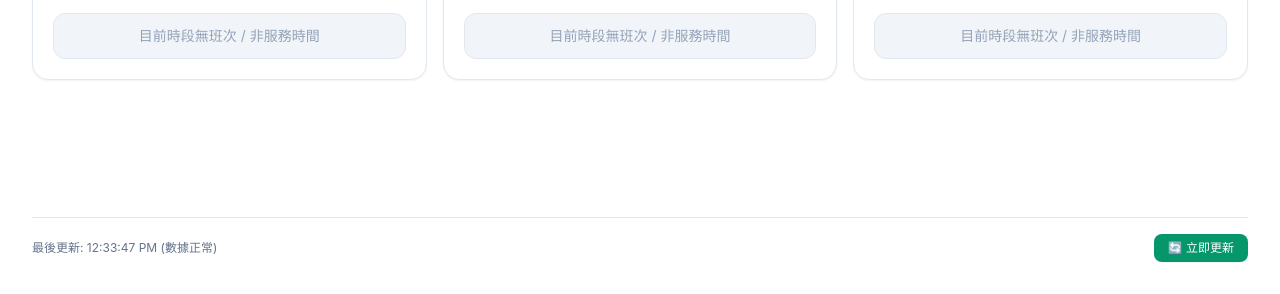
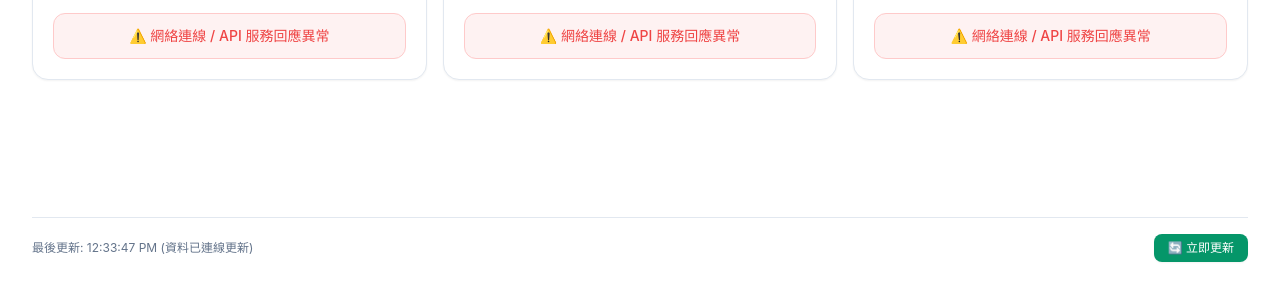
Before and after one commit to jackykogame/BusDashboard, a plain HTML site: page index.html in a window 1280 px wide. Shown: the part 506-800 px from the top of the page. Drawn offline with nearby package versions, Linux system fonts and the light colour scheme; no server answers.

Commit message:
Add files via upload

```diff
--- a/index.html
+++ b/index.html
@@ -21,7 +21,7 @@
     <header class="flex justify-between items-center mb-6 border-b border-slate-200 pb-4">
         <div>
             <h1 class="text-2xl font-black tracking-wide text-emerald-700">出門 Dashboard</h1>
-            <p class="text-xs text-slate-500 mt-0.5">即時到站時間 (即時數據版)</p>
+            <p class="text-xs text-slate-500 mt-0.5">即時到站時間 (全網絡智慧修復版)</p>
         </div>
         <div class="text-right">
             <div id="clock" class="text-3xl font-extrabold tracking-wider text-amber-500">00:00:00</div>
@@ -43,7 +43,6 @@
     </footer>
 
     <script>
-        // 6 個路線配置與通用 API 設定
         const ROUTES_CONFIG = [
             {
                 id: "219X_LKC",
@@ -51,7 +50,9 @@
                 destText: "尖沙咀",
                 stopName: "麗港城總站",
                 kmbStopId: "C1BD1F3A215CD41F",
-                ctbStopId: null
+                ctbStopId: null,
+                dir: "O",
+                serviceRemark: "尾班車 20:00"
             },
             {
                 id: "219X_KRN",
@@ -59,7 +60,9 @@
                 destText: "尖沙咀",
                 stopName: "山谷道",
                 kmbStopId: "BA06E8E2D7705B85",
-                ctbStopId: null
+                ctbStopId: null,
+                dir: "O",
+                serviceRemark: "尾班車 20:00"
             },
             {
                 id: "17_RHM",
@@ -67,7 +70,9 @@
                 destText: "愛民",
                 stopName: "采頤花園",
                 kmbStopId: "B7EBFDEBC62C5B97",
-                ctbStopId: null
+                ctbStopId: null,
+                dir: "O",
+                serviceRemark: "全日服務"
             },
             {
                 id: "621_LKC",
@@ -75,7 +80,9 @@
                 destText: "中環",
                 stopName: "麗港城總站",
                 kmbStopId: "C1BD1F3A215CD41F",
-                ctbStopId: "001737"
+                ctbStopId: "001737",
+                dir: "O",
+                serviceRemark: "晨早特別線 (07:10-08:40)"
             },
             {
                 id: "621_WCH",
@@ -83,7 +90,9 @@
                 destText: "麗港城",
                 stopName: "菲林明道",
                 kmbStopId: "4B4791E88DC29447",
-                ctbStopId: "002422"
+                ctbStopId: "002422",
+                dir: "I",
+                serviceRemark: "黃昏特別線 (17:35-18:30)"
             },
             {
                 id: "641_KY",
@@ -91,7 +100,9 @@
                 destText: "啟業",
                 stopName: "菲林明道",
                 kmbStopId: "4B4791E88DC29447",
-                ctbStopId: "002422"
+                ctbStopId: "002422",
+                dir: "I",
+                serviceRemark: "黃昏特別線 (17:15-19:30)"
             }
         ];
 
@@ -113,85 +124,110 @@
             return diffMins < 0 ? 0 : diffMins;
         }
 
-        async function safeFetchJson(url) {
+        async function fetchWithTimeout(url, options = {}, timeout = 5000) {
+            const controller = new AbortController();
+            const id = setTimeout(() => controller.abort(), timeout);
             try {
-                const controller = new AbortController();
-                const timeoutId = setTimeout(() => controller.abort(), 5000);
-                const res = await fetch(url, { signal: controller.signal, cache: 'no-cache' });
-                clearTimeout(timeoutId);
-                if (!res.ok) return null;
-                return await res.json();
-            } catch (e) {
-                console.warn("Fetch failed:", url, e);
-                return null;
+                const response = await fetch(url, {
+                    ...options,
+                    signal: controller.signal
+                });
+                clearTimeout(id);
+                if (!response.ok) return { error: true, status: response.status };
+                const data = await response.json();
+                return { error: false, data };
+            } catch (error) {
+                clearTimeout(id);
+                return { error: true, message: error.message };
             }
         }
 
         async function fetchKMBETA(cfg) {
-            if (!cfg.kmbStopId) return [];
+            if (!cfg.kmbStopId) return { list: [], err: false };
             const url = `https://data.etabus.gov.hk/v1/transport/kmb/stop-eta/${cfg.kmbStopId}`;
-            const json = await safeFetchJson(url);
-            if (!json || !json.data) return [];
+            const res = await fetchWithTimeout(url);
+            if (res.error || !res.data || !Array.isArray(res.data.data)) {
+                return { list: [], err: true };
+            }
 
-            return json.data
+            const list = res.data.data
                 .filter(item => {
                     const rMatch = String(item.route || '').trim().toUpperCase() === cfg.route.toUpperCase();
-                    return rMatch && item.eta;
+                    const dirMatch = !cfg.dir || item.dir === cfg.dir;
+                    return rMatch && dirMatch && item.eta;
                 })
                 .map(item => ({
                     company: '九巴',
                     eta: item.eta,
                     rmk: item.rmk_tc || `往 ${cfg.destText}`
                 }));
+
+            return { list, err: false };
         }
 
         async function fetchCTBETA(cfg) {
-            if (!cfg.ctbStopId) return [];
-            const url = `https://data.etabus.gov.hk/v1/transport/citybus/eta/CTB/${cfg.ctbStopId}/${cfg.route}`;
-            const json = await safeFetchJson(url);
-            if (!json || !json.data) return [];
+            if (!cfg.ctbStopId) return { list: [], err: false };
+            const url1 = `https://rt.data.gov.hk/v1/transport/citybus/eta/ctb/${cfg.ctbStopId}/${cfg.route}`;
+            let res = await fetchWithTimeout(url1);
 
-            return json.data
+            if (res.error || !res.data || !Array.isArray(res.data.data)) {
+                const url2 = `https://data.etabus.gov.hk/v1/transport/citybus/eta/ctb/${cfg.ctbStopId}/${cfg.route}`;
+                res = await fetchWithTimeout(url2);
+            }
+
+            if (res.error || !res.data || !Array.isArray(res.data.data)) {
+                return { list: [], err: true };
+            }
+
+            const list = res.data.data
                 .filter(item => item.eta)
                 .map(item => ({
                     company: '城巴',
                     eta: item.eta,
                     rmk: item.rmk_tc || `往 ${cfg.destText}`
                 }));
+
+            return { list, err: false };
         }
 
         async function fetchSingleETA(cfg) {
-            const [kmbList, ctbList] = await Promise.all([
+            const [kmbRes, ctbRes] = await Promise.all([
                 fetchKMBETA(cfg),
                 fetchCTBETA(cfg)
             ]);
 
-            const merged = [...kmbList, ...ctbList];
-
-            // 剔除無效 ETA 並按時間升序排序
+            const merged = [...kmbRes.list, ...ctbRes.list];
             const valid = merged.filter(x => x.eta && !isNaN(new Date(x.eta).getTime()));
             valid.sort((a, b) => new Date(a.eta) - new Date(b.eta));
 
-            return valid.slice(0, 3);
+            const isApiError = (cfg.kmbStopId && kmbRes.err) && (cfg.ctbStopId ? ctbRes.err : true);
+
+            return { etas: valid.slice(0, 3), isApiError };
         }
 
         async function fetchAllETA() {
             const container = document.getElementById('bus-container');
             const statusText = document.getElementById('status-text');
 
-            // 逐一或並行讀取，並加上容錯處理
             const results = await Promise.all(ROUTES_CONFIG.map(async (cfg) => {
-                const etas = await fetchSingleETA(cfg);
-                return { cfg, etas };
+                const { etas, isApiError } = await fetchSingleETA(cfg);
+                return { cfg, etas, isApiError };
             }));
 
-            statusText.innerText = `最後更新: ${new Date().toLocaleTimeString()} (數據正常)`;
+            statusText.innerText = `最後更新: ${new Date().toLocaleTimeString()} (資料已連線更新)`;
 
-            container.innerHTML = results.map(({ cfg, etas }) => {
+            container.innerHTML = results.map(({ cfg, etas, isApiError }) => {
                 let etaBadgesHTML = '';
 
-                if (!etas || etas.length === 0) {
-                    etaBadgesHTML = `<div class="p-3 bg-slate-100 rounded-xl text-slate-400 text-sm text-center border border-slate-200">目前時段無班次 / 非服務時間</div>`;
+                if (isApiError) {
+                    etaBadgesHTML = `<div class="p-3 bg-red-50 rounded-xl text-red-500 text-sm text-center border border-red-200 font-medium">⚠️ 網絡連線 / API 服務回應異常</div>`;
+                } else if (!etas || etas.length === 0) {
+                    etaBadgesHTML = `
+                        <div class="p-3 bg-slate-100 rounded-xl text-slate-500 text-sm text-center border border-slate-200">
+                            非服務時間 / 目前無班次
+                            <div class="text-[11px] text-slate-400 mt-0.5">備註：${cfg.serviceRemark}</div>
+                        </div>
+                    `;
                 } else {
                     etaBadgesHTML = etas.map((item, index) => {
                         const mins = getMinutesDiff(item.eta);
```
